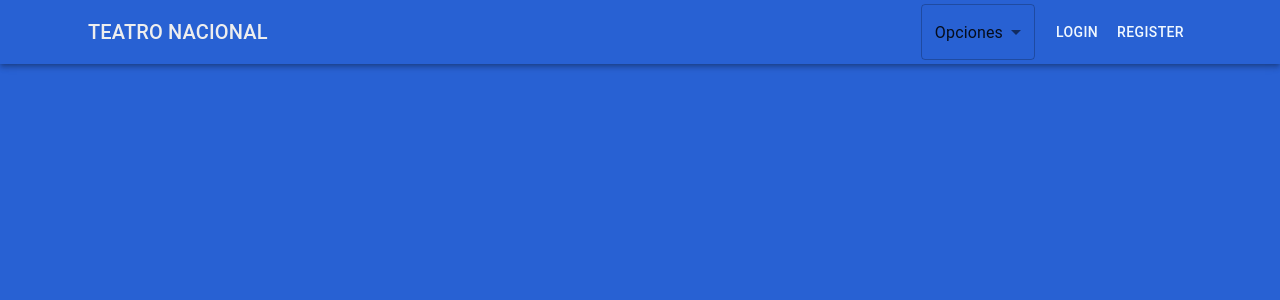
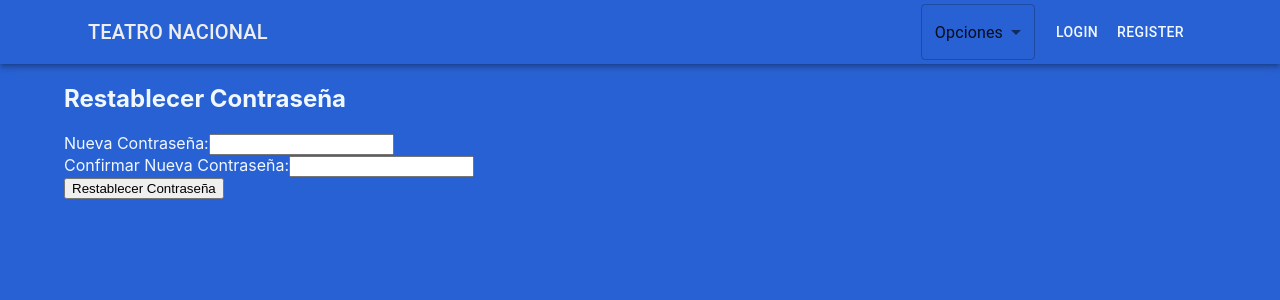
Before and after one commit to AcidSugar27/teatro-nacional, a React (Create React App) app in the folder client/: page /reset-password in a window 1280 px wide. Shown: the top 300 px of the page. Built offline with nearby package versions, Linux system fonts and the light colour scheme.

Commit message:
front manejo de las pantallas reiniciar y olvidar contrase;a

```diff
--- a/client/src/App.js
+++ b/client/src/App.js
@@ -9,8 +9,8 @@ import SalaForm from './components/salas/SalaForm'
 import SalaList from './components/salas/SalaList'
 import Login from './components/auth/login'
 import Registrar from './components/auth/registrar'
-
-
+import ForgotPassword from './components/auth/olvidarps'
+import ResetPassword from './components/auth/reiniciarps'
 
 export default function App() {
   return (
@@ -28,7 +28,8 @@ export default function App() {
        <Route path="/sala/:id/edit" element={<SalaForm />} />
        <Route path='/login' element={<Login/>} />
       <Route path='/register' element={<Registrar/>} />
-
+      <Route path="/forgot-password" element={<ForgotPassword/>} />
+      <Route path="/reset-password" element={<ResetPassword />} />
 
       </Routes>
      </Container>
--- a/client/src/components/auth/login.js
+++ b/client/src/components/auth/login.js
@@ -87,6 +87,12 @@ const Login = () => {
                   onChange={(e) => setPassword(e.target.value)}
                 />
                 {error && <Typography color="error" align="center">{error}</Typography>}
+                <Grid item xs>
+                  <Button variant="text" onClick={() => navigate('/forgot-password')}>
+                                    ¿Olvidaste tu contraseña?
+                  </Button>
+                </Grid>
+
                 <Button
                   type="submit"
                   fullWidth
@@ -96,6 +102,7 @@ const Login = () => {
                   Loguearse
                 </Button>
                 <Grid container justifyContent="flex-end">
+
                             <Grid item>
                                 <Button variant="text" onClick={() => navigate('/register')}>
                                     ¿Ya tienes una cuenta? Inicia sesión
--- /dev/null
+++ b/client/src/components/auth/olvidarps.js
@@ -0,0 +1,64 @@
+import React, { useState } from 'react';
+import { TextField, Button, Box, Typography, Container } from '@mui/material';
+
+const ForgotPassword = () => {
+    const [email, setEmail] = useState('');
+    const [message, setMessage] = useState('');
+    const [error, setError] = useState('');
+
+    const handleForgotPassword = async (event) => {
+        event.preventDefault();
+        setError('');
+        setMessage('');
+
+        try {
+            const response = await fetch('http://localhost:4000/forgot-password', {
+                method: 'POST',
+                headers: {
+                    'Content-Type': 'application/json'
+                },
+                body: JSON.stringify({ email })
+            });
+
+            const data = await response.json();
+
+            if (response.ok) {
+                setMessage('Correo de recuperación enviado. Por favor, revisa tu bandeja de entrada.');
+            } else {
+                setError(data.error || 'Error al enviar el correo de recuperación');
+            }
+        } catch (error) {
+            console.error('Error de red:', error);
+            setError('Error de conexión. Por favor, intente de nuevo.');
+        }
+    };
+
+    return (
+        <Container component="main" maxWidth="xs">
+            <Box sx={{ marginTop: 8, display: 'flex', flexDirection: 'column', alignItems: 'center' }}>
+                <Typography component="h1" variant="h5">
+                    Recuperar Contraseña
+                </Typography>
+                <Box component="form" onSubmit={handleForgotPassword} sx={{ mt: 3 }}>
+                    <TextField
+                        margin="normal"
+                        required
+                        fullWidth
+                        label="Correo Electrónico"
+                        type="email"
+                        value={email}
+                        onChange={(e) => setEmail(e.target.value)}
+                        autoFocus
+                    />
+                    {error && <Typography color="error" align="center">{error}</Typography>}
+                    {message && <Typography color="success" align="center">{message}</Typography>}
+                    <Button type="submit" fullWidth variant="contained" sx={{ mt: 3, mb: 2 }}>
+                        Enviar Correo de Recuperación
+                    </Button>
+                </Box>
+            </Box>
+        </Container>
+    );
+};
+
+export default ForgotPassword;
--- /dev/null
+++ b/client/src/components/auth/reiniciarps.js
@@ -0,0 +1,70 @@
+import React, { useState } from 'react';
+
+const ResetPassword = () => {
+    const [newPassword, setNewPassword] = useState('');
+    const [confirmPassword, setConfirmPassword] = useState('');
+    const [message, setMessage] = useState('');
+
+    const handleSubmit = async (e) => {
+        e.preventDefault();
+
+        // Verificar que las contraseñas coincidan
+        if (newPassword !== confirmPassword) {
+            return setMessage('Las contraseñas no coinciden');
+        }
+
+        const urlParams = new URLSearchParams(window.location.search);
+        const token = urlParams.get('token');
+
+        try {
+            const response = await fetch(`http://localhost:4000/reset-password?token=${token}`, {
+                method: 'POST',
+                headers: {
+                    'Content-Type': 'application/json',
+                },
+                body: JSON.stringify({ newPassword }),
+            });
+
+            const data = await response.json();
+
+            if (response.ok) {
+                setMessage('Contraseña restablecida exitosamente');
+            } else {
+                setMessage(data.error || 'Error al restablecer la contraseña');
+            }
+        } catch (error) {
+            console.error('Error:', error);
+            setMessage('Error al restablecer la contraseña');
+        }
+    };
+
+    return (
+        <div>
+            <h2>Restablecer Contraseña</h2>
+            {message && <p>{message}</p>}
+            <form onSubmit={handleSubmit}>
+                <div>
+                    <label>Nueva Contraseña:</label>
+                    <input
+                        type="password"
+                        value={newPassword}
+                        onChange={(e) => setNewPassword(e.target.value)}
+                        required
+                    />
+                </div>
+                <div>
+                    <label>Confirmar Nueva Contraseña:</label>
+                    <input
+                        type="password"
+                        value={confirmPassword}
+                        onChange={(e) => setConfirmPassword(e.target.value)}
+                        required
+                    />
+                </div>
+                <button type="submit">Restablecer Contraseña</button>
+            </form>
+        </div>
+    );
+};
+
+export default ResetPassword;
```
Lines whose indentation alone changed are shown as unchanged.
